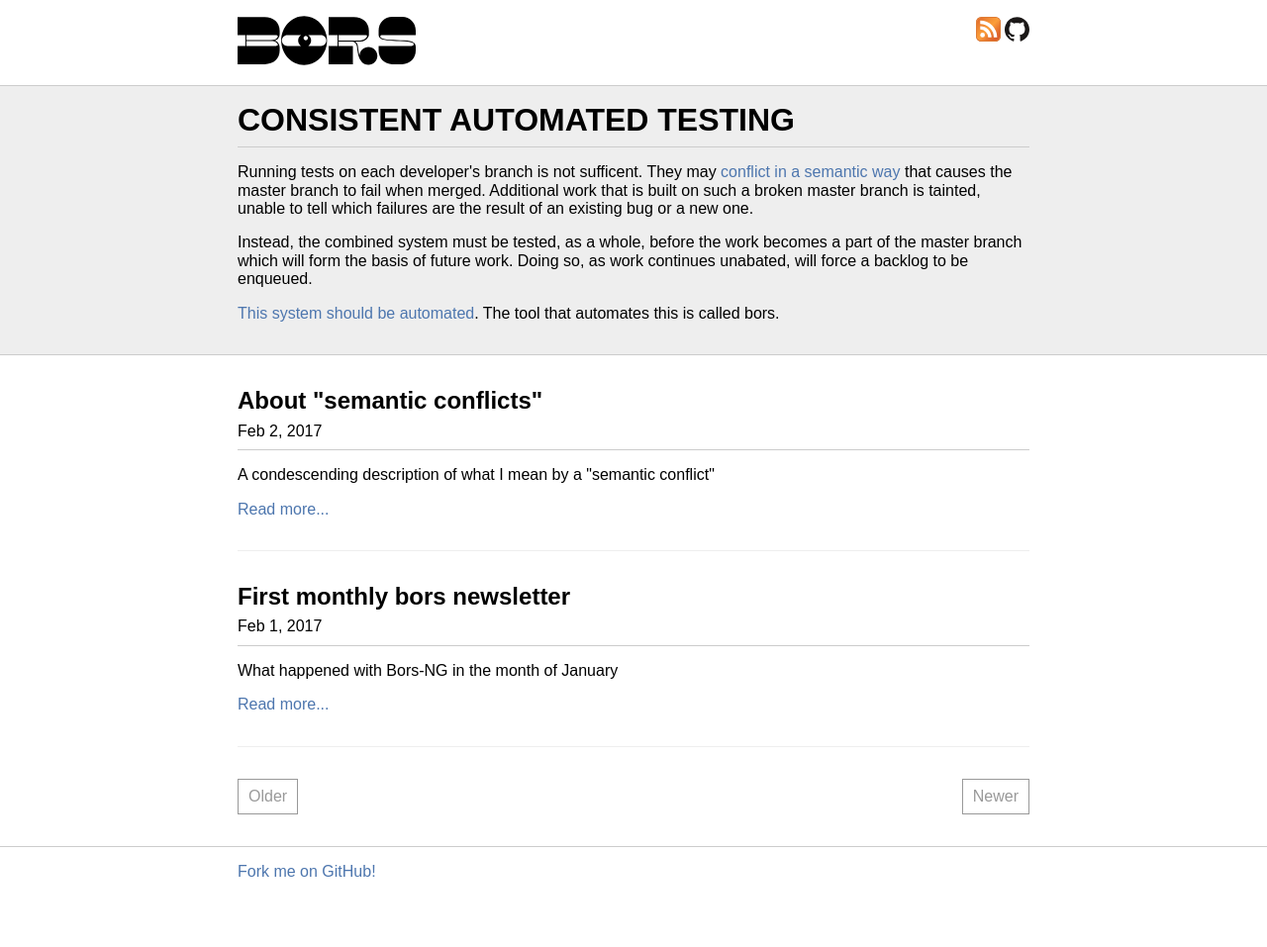
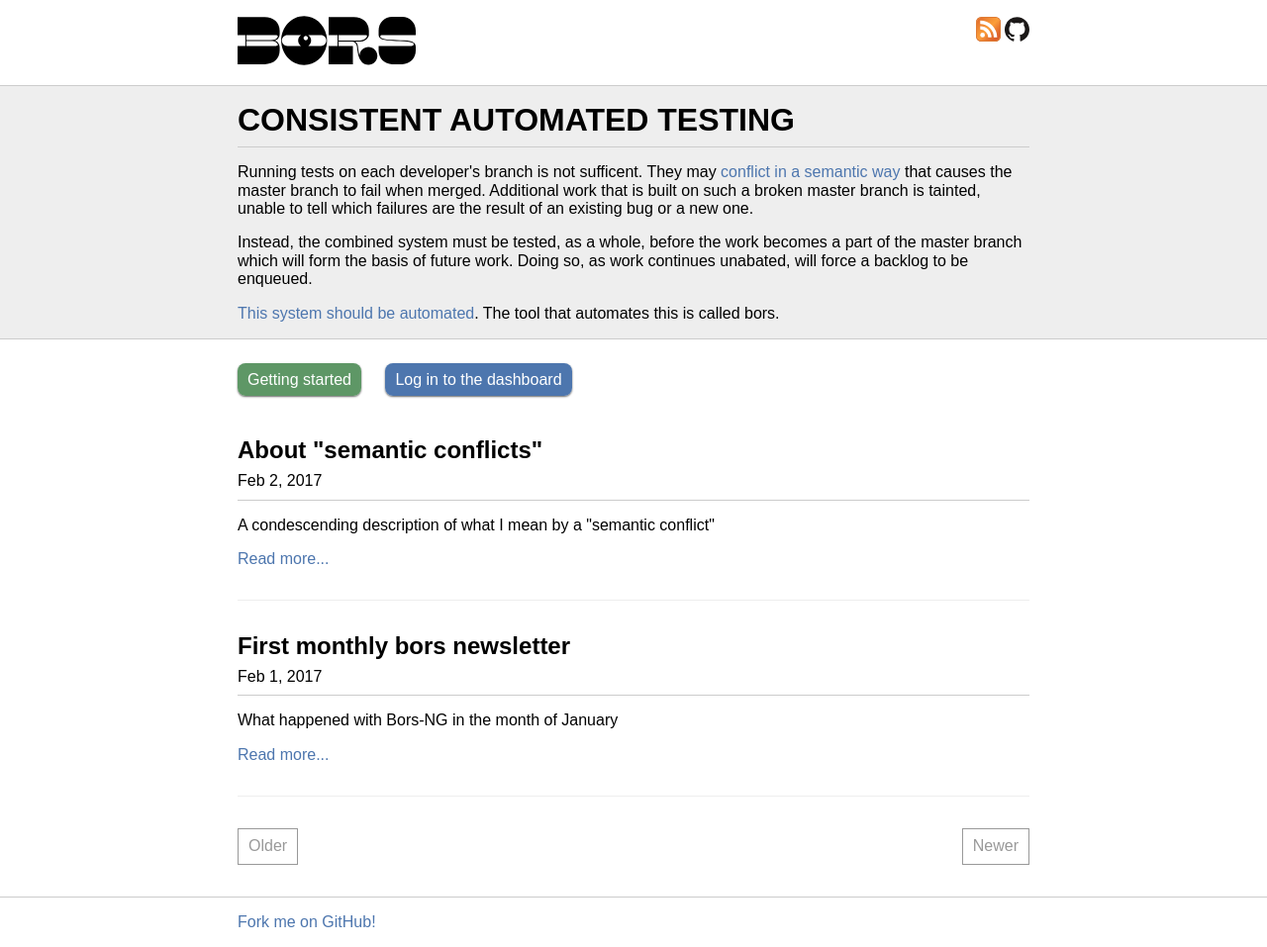
Before and after one commit to bors-ng/bors-ng.github.io, a Jekyll site: the page built from index.html, in a window 1280 px wide. Shown: the whole page at 99% size. Built offline with Jekyll 4.4.1, drawn with Linux system fonts in a browser that asks for light colours; the list of posts is cut into pages by our own code; before the commit the page ends 907 px from its top, so only the background shows below that.

Commit message:
Add a "getting started" guide

```diff
--- a/_includes/head.html
+++ b/_includes/head.html
@@ -9,5 +9,5 @@
     <!-- Custom CSS -->
     <link rel="stylesheet" href="{{ "/css/normalize.css" }}" type="text/css">
     <link rel="stylesheet" href="{{ "/css/app.css" }}" type="text/css">
-    <link rel="stylesheet" href="{{ "/css/solarized-dark.css" }}" type="text/css">
+    <link rel="stylesheet" href="{{ "/css/solarized-light.css" }}" type="text/css">
 </head>
--- a/css/app.css
+++ b/css/app.css
@@ -1,18 +1,20 @@
 /* Should be used inside of the header, main, and footer */
 .wrapper {
   max-width: 800px;
-  margin: 0 auto;
-  padding: 16px 20px;
+  margin: 16px auto;
+  padding: 0 20px;
 }
 .wrapper--mini {
-  padding: 8px 20px;
+  margin: 8px auto;
 }
 /* The header, nav bar, and footer */
 header, nav {
   border-bottom: solid 1px #CCC;
+  overflow: hidden;
 }
 #header-user {
   float: right;
+  text-align: right;
 }
 #header-user > a, #header-user img {
   vertical-align: middle;
@@ -45,7 +47,8 @@ footer {
 }
 /* Blog listing styles */
 .blog {
-  margin: 16px 0;
+  padding: 16px 0;
+  overflow: hidden;
 }
 .blog--item {
   margin-bottom: 32px;
@@ -156,6 +159,46 @@ footer {
 .header--allcaps {
   text-transform: uppercase;
 }
+/* The buttons and the bars that they go inside */
+.toolbar {
+  margin: 32px -10px;
+}
+.toolbar form {
+  display: inline;
+}
+.toolbar-item {
+  margin: -8px 10px;
+  padding: 8px 10px;
+  color: #FFF;
+  background-color: #4d76ae;
+  border: none;
+  border-radius: 8px;
+  transition: box-shadow 0.1s ease-in-out;
+  box-shadow: 0 1px 2px #666;
+  cursor: pointer;
+}
+.toolbar-item:hover,
+.toolbar-item:focus {
+  text-decoration: none;
+  box-shadow: 0 1px 4px #666;
+}
+.toolbar-item:active {
+  box-shadow: 0 0 0 #666;
+}
+.toolbar-item--disabled,
+.toolbar-item--disabled:hover,
+.toolbar-item--disabled:active,
+.toolbar-item--disabled:focus {
+  box-shadow: none;
+  background-color: #999;
+  cursor: not-allowed;
+}
+.toolbar-item--add {
+  background: #5e9766;
+}
+.toolbar-button--remove {
+  background-color: #df3600;
+}
 /* A responsive image */
 .gallery img {
   max-width: 100%;
@@ -164,3 +207,12 @@ footer {
   margin: 8px 10px;
   border: solid 1px #EEE;
 }
+/* Code previews */
+.highlighter-rouge {
+  margin: 32px 0;
+}
+
+.highlighter-rouge pre.highlight {
+  padding: 16px;
+  margin: -16px;
+}
--- a/index.html
+++ b/index.html
@@ -24,6 +24,11 @@ The tool that automates this is called bors.
 
 <div class=wrapper>
 
+<div class=toolbar>
+<a class="toolbar-item toolbar-item--add" href="/getting-started/">Getting started</a>
+<a class="toolbar-item" href="https://bors-ng.herokuapp.com">Log in to the dashboard</a>
+</div>
+
 <section class=blog>
 {% for post in paginator.posts %}
   <article class=blog--item>
@@ -37,5 +42,4 @@ The tool that automates this is called bors.
 {% endfor %}
   {% include pagination.html %}
 </section>
-
 </div>
```
Also changed, not shown: getting-started.md (added, +82 -0 lines).
